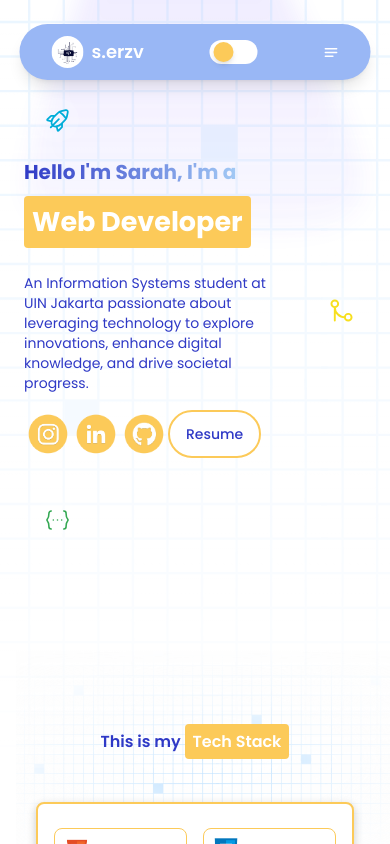
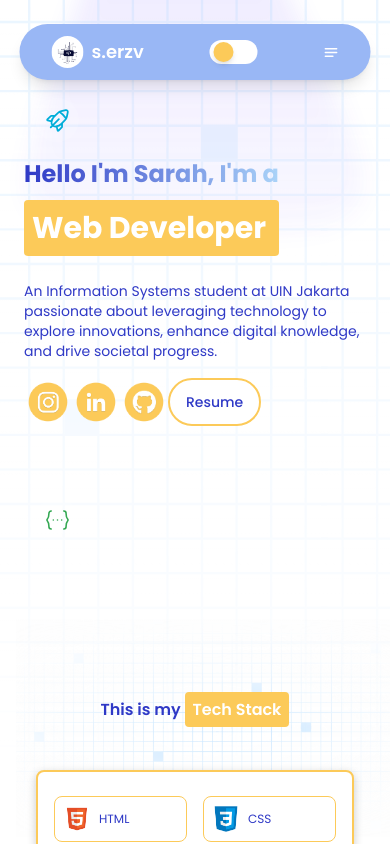
Before and after one commit to s-erzv/mainPortfolio, a Next.js app: page / in a window 390 px wide. Shown: the top 844 px of the page. Built offline with nearby package versions, Linux system fonts and the light colour scheme.

Commit message:
optimize responsive

```diff
--- a/app/components/Hero/Hero.tsx
+++ b/app/components/Hero/Hero.tsx
@@ -4,11 +4,11 @@
   return (
     <section className="relative pl-6 flex flex-row z-20 mx-auto md:gap-[50px] md:mx-[-40px] top-[-90px] justify-center">
       <div className="flex flex-col gap-[13px] items-start md:items-start mt-0 md:mt-10 text-left md:text-center">
-        <h1 className="py-3 mt-0 text-xl md:text-[50px] font-bold bg-clip-text bg-gradient-to-r from-[#2f39c6] to-[#aad3f8] dark:from-secondary dark:to-primary text-transparent transition-colors duration-1000 ease-in-out">
+        <h1 className="py-3 mt-0 text-2xl md:text-[50px] font-bold bg-clip-text bg-gradient-to-r from-[#2f39c6] to-[#aad3f8] dark:from-secondary dark:to-primary text-transparent transition-colors duration-1000 ease-in-out">
           Hello I&apos;m Sarah, I&apos;m a
-          <span className='block text-[27px] md:text-[40px] highlight-l mt-[10px]'>Web Developer</span>
+          <span className='block text-[30px] md:text-[40px] highlight-l mt-[10px]'>Web Developer</span>
         </h1>
-        <p className='text-sm md:text-lg max-w-[90%] md:max-w-full  md:text-left'>
+        <p className='text-sm md:text-lg max-w-full md:text-left mr-3'>
           An Information Systems student at UIN Jakarta passionate about leveraging technology to explore innovations, enhance digital knowledge, and drive societal progress.
         </p>
         <div id="social-media" className="md:mt-2 mt-1 text-xl flex items-center justify-center">
@@ -22,7 +22,7 @@
                 <a href="/resume.pdf" className="md:hidden block text-sm font-medium px-4 py-3 bg-white dark:bg-background border-2 border-primary rounded-full transition-all duration-500 ease-in-out hover:scale-110 hover:shadow-lg">Resume</a>
         </div>
       </div>
-      <div className="relative w-full md:w-auto flex justify-start mt-6 md:mt-0">
+      <div className="sm:hidden relative md:w-auto md:flex justify-start mt-6 md:mt-0">
       <img src="/yellow.png" alt="" height={430} width={372} className='hidden md:block w-[372px] h-[430px] absolute right-0 -z-10 dark:hidden'/>
           <img src="/blue.png" alt="" height={430} width={372} className='hidden md:block w-[372px] h-[430px] absolute right-0 -z-10 dark:hidden'/>
           <img src="/mee.png" alt="" height={417} width={357} className='hidden md:block min-w-[357px] h-[417px] z-10 mr-[7.7px] my-[6.5px] dark:hidden'/>
--- a/app/components/Hero/TopBackground.tsx
+++ b/app/components/Hero/TopBackground.tsx
@@ -16,7 +16,7 @@
         <div className='hidden md:circle-icon top-20 right-[-60px] md:top-[300px] md:right-0'>
             <img src="/electricity_icon.svg" alt="electricity Icon" width={23} height={23}/>
         </div>
-        <div className='circle-icon top-[160px] right-3 md:top-[450px] md:right-[480px]'>
+        <div className='hidden circle-icon top-[160px] right-3 md:top-[450px] md:right-[480px]'>
             <img src="/merge_icon.svg" alt="merge Icon" width={23} height={23}/>
         </div>
         <div className='hidden md:circle-icon top-60 right-[60px] md:top-[70px] md:right-[60px]'>
```
